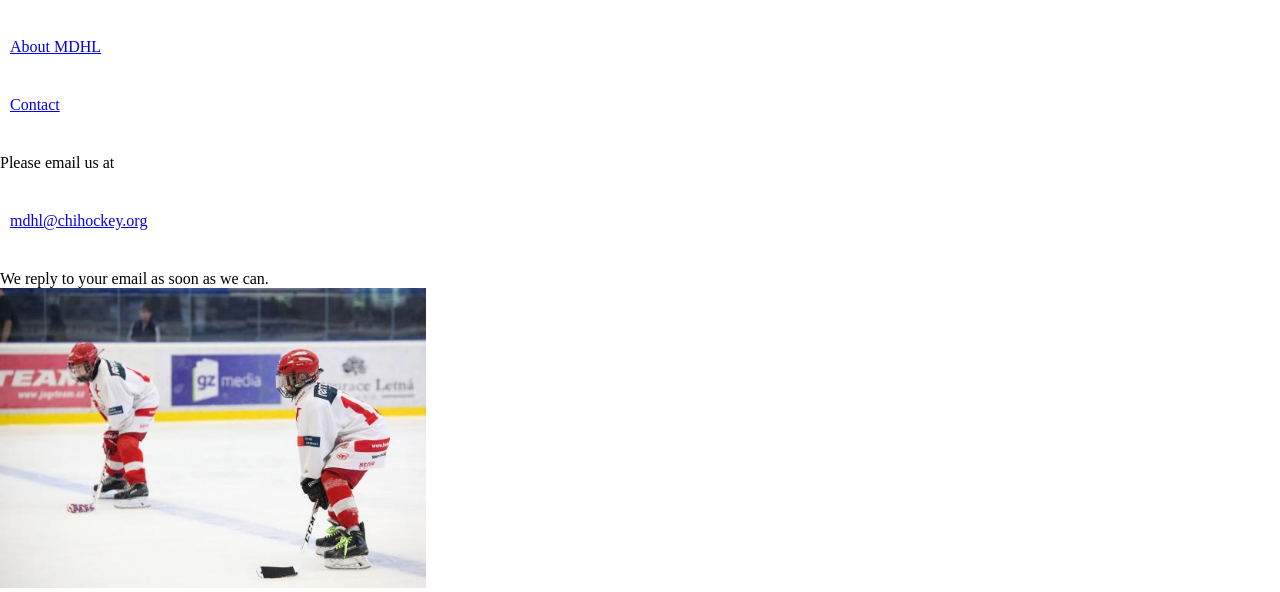
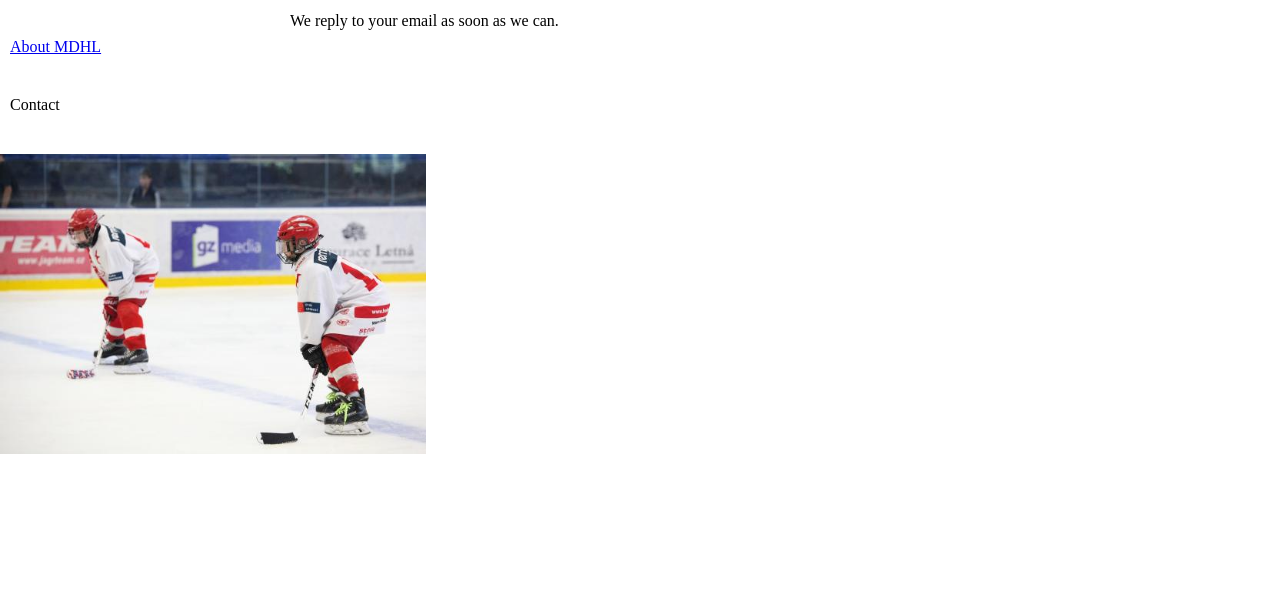
Before and after one commit to GastonRafaelCaliva/MDHL_Caliva, a plain HTML site: page contact.html in a window 1280 px wide. Shown: the part 427-1019 px from the top of the page. After the commit the page ends 885 px from the top, so only its background shows below. Drawn offline with Linux system fonts and the light colour scheme.

Commit message:
Modified Task 2

```diff
--- a/assets/css/styles.css
+++ b/assets/css/styles.css
@@ -45,8 +45,11 @@ h1{
 }
 
 nav{
-    /* background-color: red; */
-    width: 25%;
+    position: relative;
+    /* background-color: blue; */
+    display: inline-block;
+    width: 20%;
+    vertical-align: top;
 }
 
 a{
@@ -57,10 +60,28 @@ a{
 main{
     /* background-color: greenyellow; */
     width: 70%;
-    display: inline;
+    display: inline-block;
+    margin: 40px 0px;
 }
 
 section{
     /* background-color: orange; */
     width: 70%;
 }
+
+.button_current_page{
+    color: #000;
+    text-decoration: none;
+}
+
+#gmail_contact{
+    display: inline;
+}
+
+p{
+    text-indent: 30px;
+}
+
+main div p{
+    margin-bottom: 14px;
+}
--- a/contact.html
+++ b/contact.html
@@ -31,18 +31,18 @@
     <nav>
         <a href="./index.html">Home</a>
         <a href="./about.html">About MDHL</a>
-        <a href="#">Contact</a>
+        <a class="button_current_page" href="#">Contact</a>
     </nav>
 
     <main>
         <div>
-            <p>Please email us at <a href="mailto:mdhl@chihockey.org">mdhl@chihockey.org</a></p>
+            <p>Please email us at <a id="gmail_contact" href="mailto:mdhl@chihockey.org">mdhl@chihockey.org</a></p>
             <p>We reply to your email as soon as we can.</p>
         </div>
+    </main>
 
-        <figure>
-            <img src="./assets/img/hockey_3.jpg" alt="Hockey Player 3" height="300">
-        </figure>
-    </main>
+    <figure>
+        <img src="./assets/img/hockey_3.jpg" alt="Hockey Player 3" height="300">
+    </figure>
 </body>
 </html>
```
Also changed, not shown: about.html (+5 -5 lines), index.html (+5 -5 lines).
